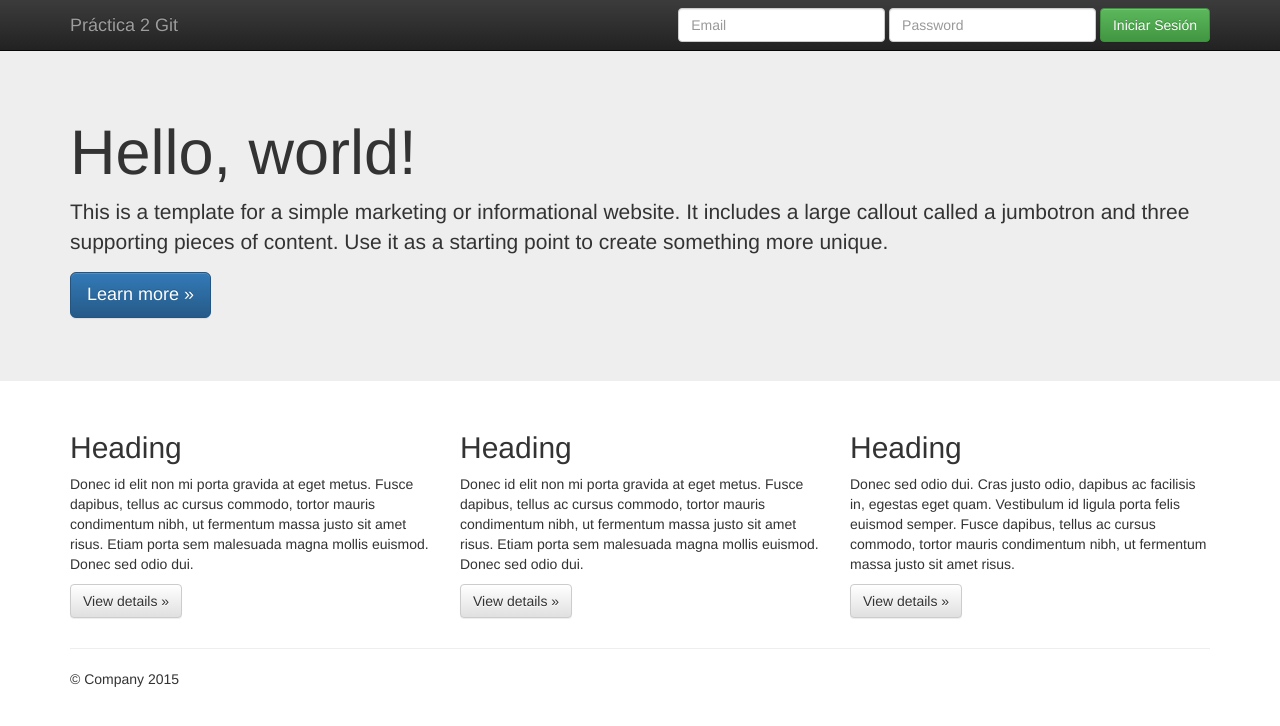
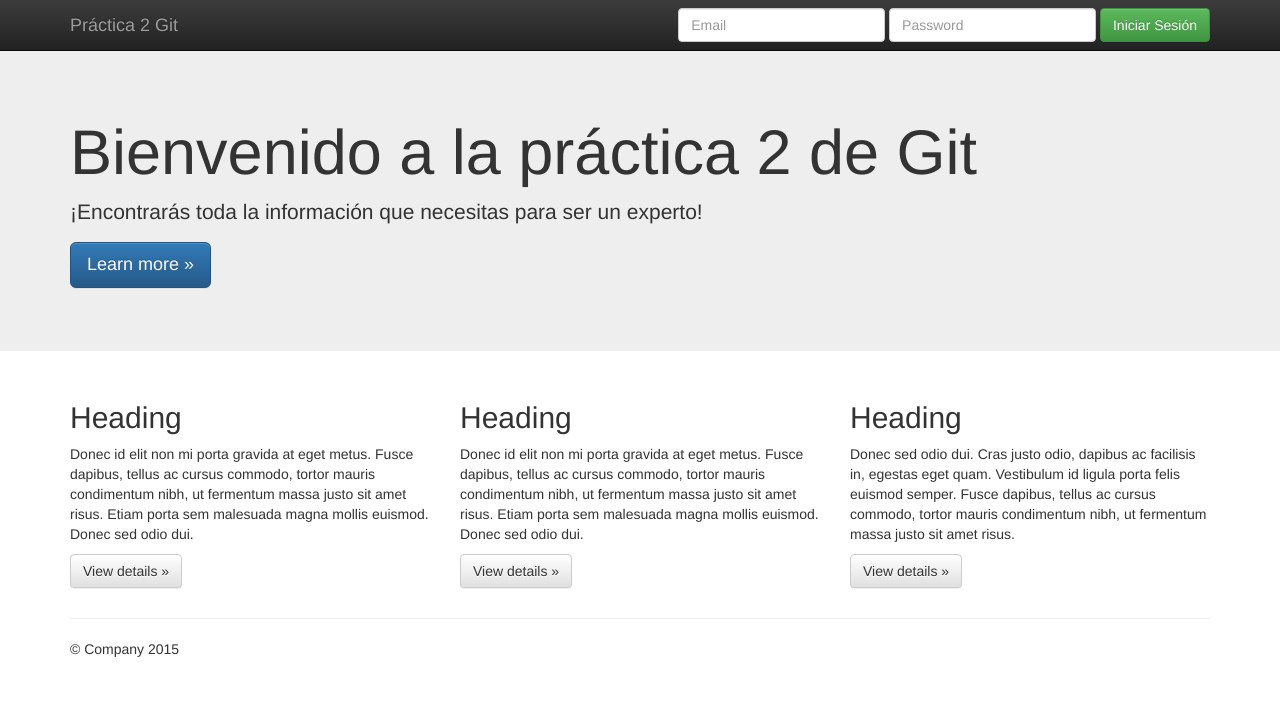
Before and after one commit to sofiamdo/TrabajoPractico2, a plain HTML site: page index.html in a window 1280 px wide. Drawn offline with nearby package versions, Linux system fonts and the light colour scheme.

Commit message:
Se actualiza archivo index.html Encabezado de bienvenida

```diff
--- a/index.html
+++ b/index.html
@@ -55,8 +55,8 @@
     <!-- Main jumbotron for a primary marketing message or call to action -->
     <div class="jumbotron">
       <div class="container">
-        <h1>Hello, world!</h1>
-        <p>This is a template for a simple marketing or informational website. It includes a large callout called a jumbotron and three supporting pieces of content. Use it as a starting point to create something more unique.</p>
+        <h1>Bienvenido a la práctica 2 de Git</h1>
+        <p>¡Encontrarás toda la información que necesitas para ser un experto!</p>
         <p><a class="btn btn-primary btn-lg" href="#" role="button">Learn more &raquo;</a></p>
       </div>
     </div>
```
